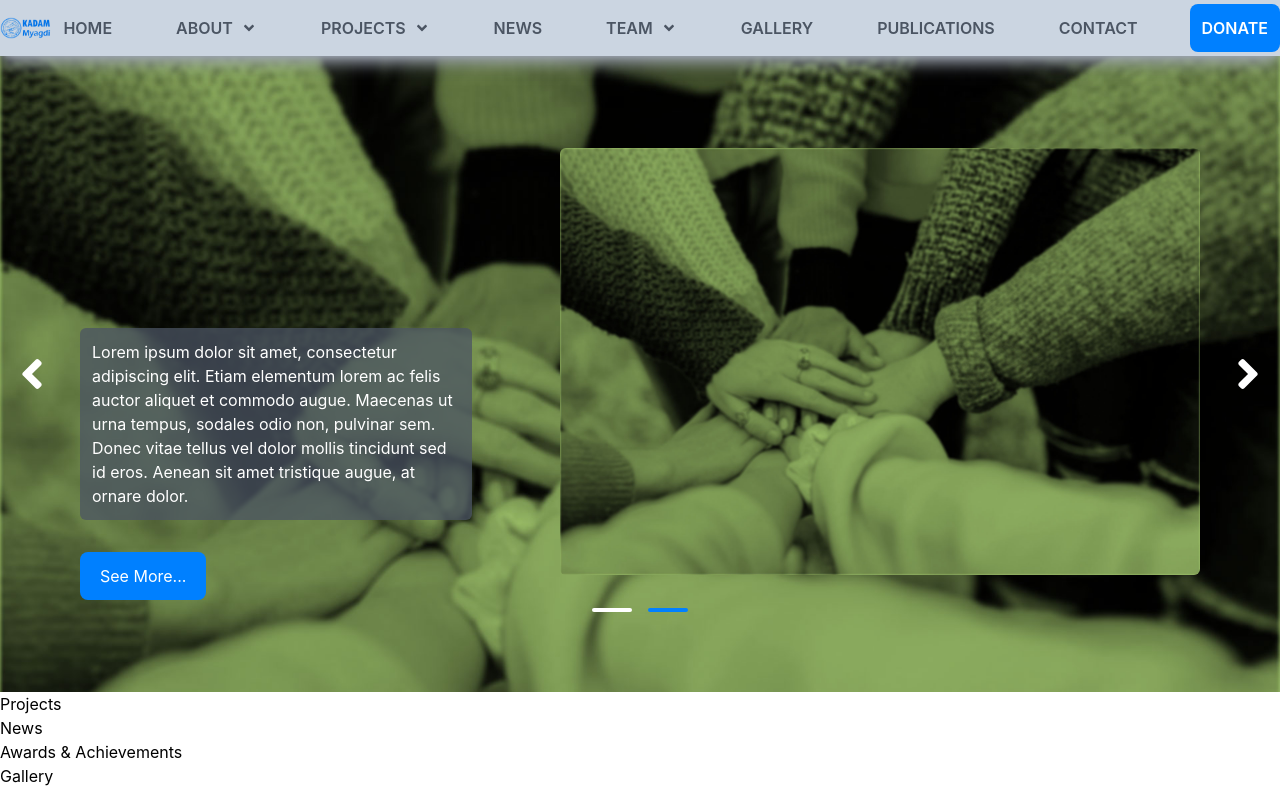
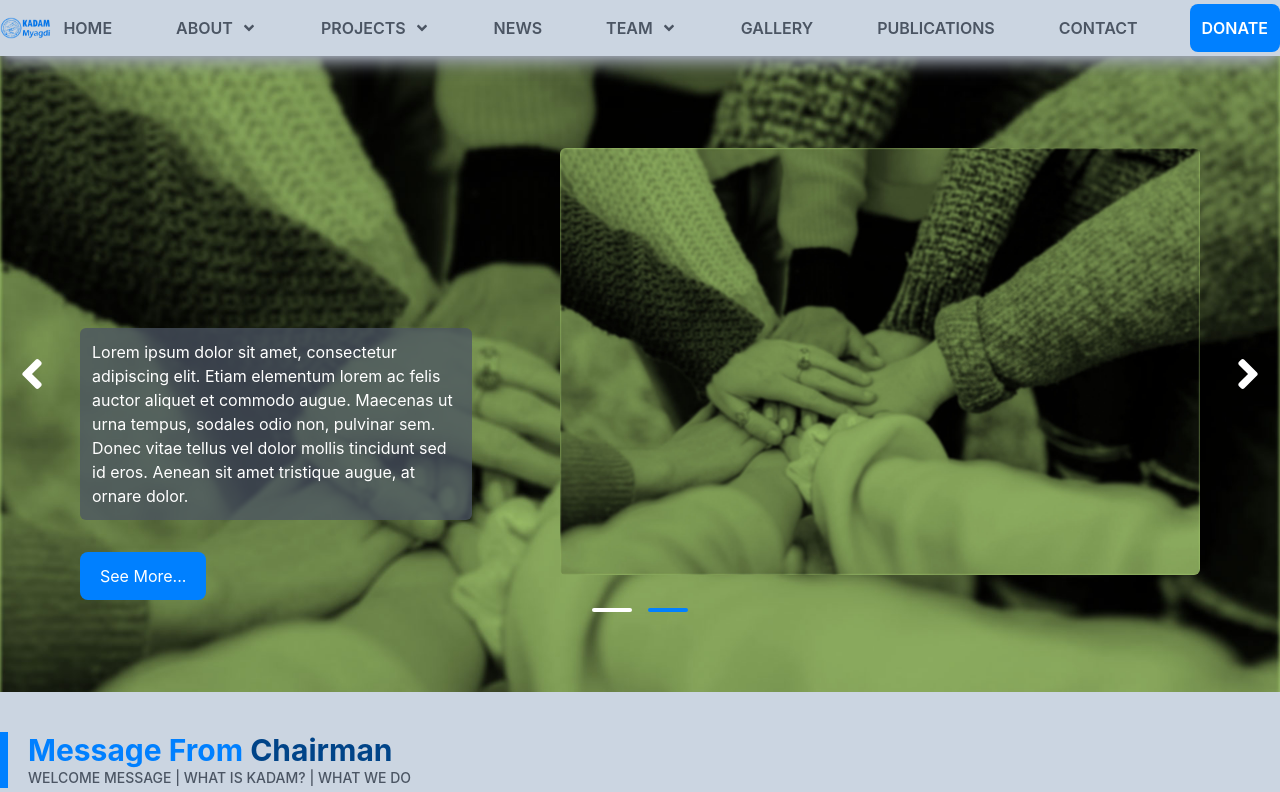
Before and after one commit to sandeshpaudel81/firebase-react, a React (Create React App) app: page / in a window 1280 px wide. Shown: the top 792 px of the page. Built offline with nearby package versions, Linux system fonts and the light colour scheme; no server answers.

Commit message:
working on home: message from chairman

```diff
--- a/src/pages/Home.js
+++ b/src/pages/Home.js
@@ -6,6 +6,15 @@ const Home = () => {
         <div>
             {/* Carousel */}
             <Carousel />
+
+            {/* Message from Chairman */}
+            <div className='container mx-auto py-10 bg-slate-300'>
+                <div className='border-l-8 border-primary px-5'>
+                    <h2 className='text-primary font-bold text-3xl'>Message From <span className='text-primaryDark'>Chairman</span></h2>
+                    <p className='uppercase text-gray-600 text-sm font-medium'>Welcome message | What is Kadam? | What We Do</p>
+                </div>
+            </div>
+
             <div>Projects</div>
             <div>News</div>
             <div>Awards & Achievements</div>
```
Also changed, not shown: src/assets/blob.svg (added).
